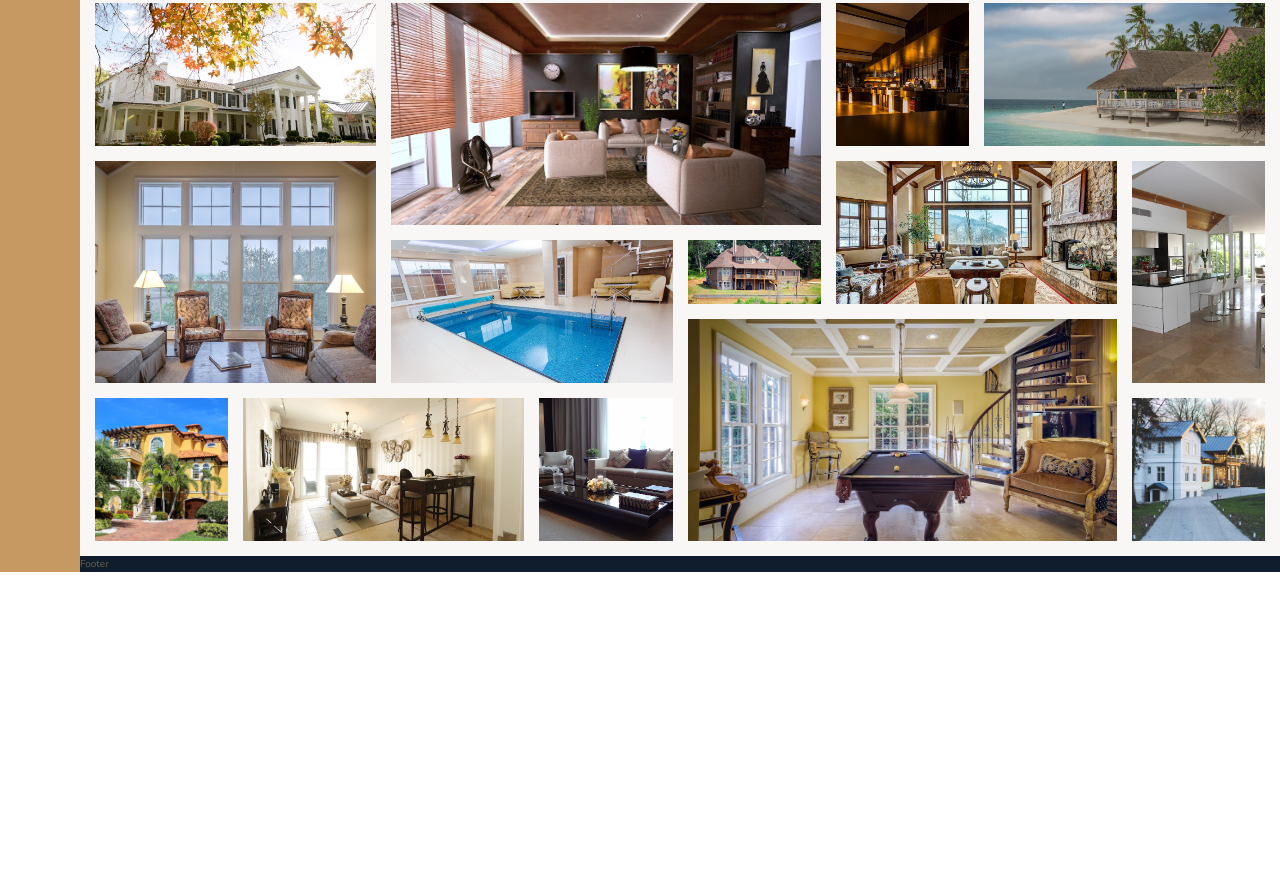
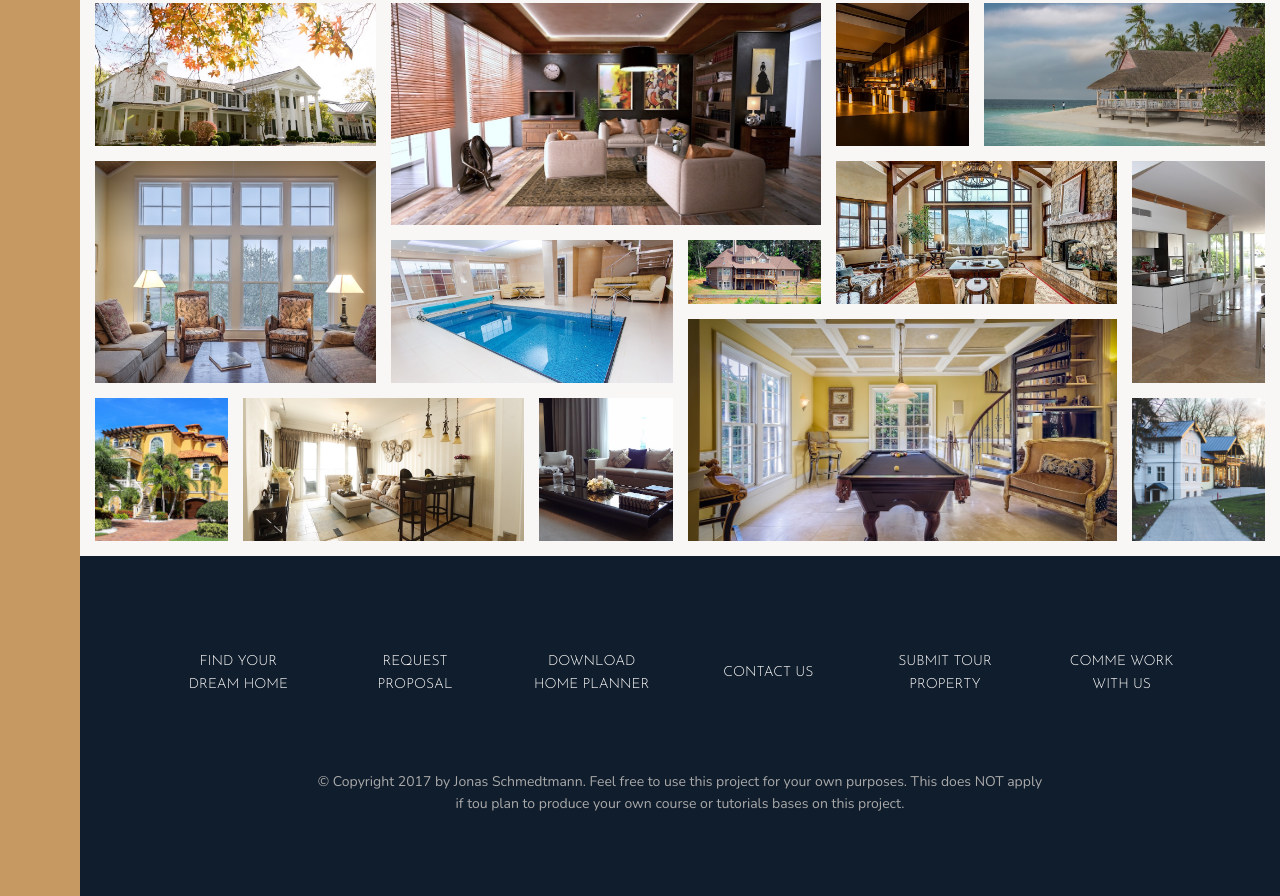
Before and after one commit to bezinbrice/Nexter-project, a website: page index.html in a window 1280 px wide. Shown: the part 3084-3980 px from the top of the page. Before the commit the page ends 3656 px from the top, so only its background shows below. Drawn offline with nearby package versions, Linux system fonts and the light colour scheme.

Commit message:
adding footer

```diff
--- a/index.html
+++ b/index.html
@@ -335,7 +335,18 @@
         </section>
 
         <footer class="footer">
-            Footer
+            <ul class="nav">
+                <li class="nav__item"><a href="#" class="nav__link">Find your dream home</a></li>
+                <li class="nav__item"><a href="#" class="nav__link">Request proposal</a></li>
+                <li class="nav__item"><a href="#" class="nav__link">Download home planner</a></li>
+                <li class="nav__item"><a href="#" class="nav__link">Contact us</a></li>
+                <li class="nav__item"><a href="#" class="nav__link">Submit tour property</a></li>
+                <li class="nav__item"><a href="#" class="nav__link">Comme work with us</a></li>
+            </ul>
+            <p class="copyright">
+                &copy; Copyright 2017 by Jonas Schmedtmann. Feel free to use this project for your own purposes.
+                This does NOT apply if tou plan to produce your own course or tutorials bases on this project.
+            </p>
         </footer>
     </body>
 </html>
--- a/sass/_footer.scss
+++ b/sass/_footer.scss
@@ -1,4 +1,43 @@
 .footer {
   background-color: $color-secondary;
   grid-column: full-start / full-end;
+  padding: 8rem;
 }
+
+.nav {
+  list-style: none;
+
+  display: grid;
+  grid-template-columns: repeat(auto-fit, minmax(15rem, 1fr));
+  grid-gap: 2rem;
+  align-items: center;
+
+  &__link:link,
+  &__link:visited {
+    font-size: 1.4rem;
+    color: white;
+    text-decoration: none;
+    font-family: $font-display;
+    text-transform: uppercase;
+    text-align: center;
+    padding: 1.5rem;
+    display: block;
+    transition: all .2s;
+  }
+
+  &__link:hover,
+  &__link:active {
+    background-color: rgba(#fff, .05);
+  }
+}
+
+.copyright {
+  font-size: 1.4rem;
+  color: $color-grey-light-2;
+  margin-top: 6rem;
+  margin-right: auto;
+  margin-left: auto;
+  text-align: center;
+  width: 70%;
+
+}
```
Also changed, not shown: css/style.css.
